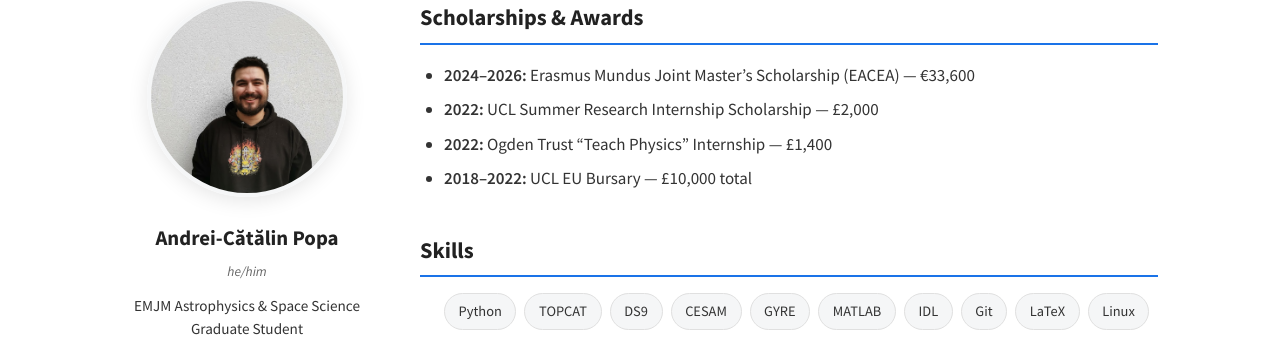
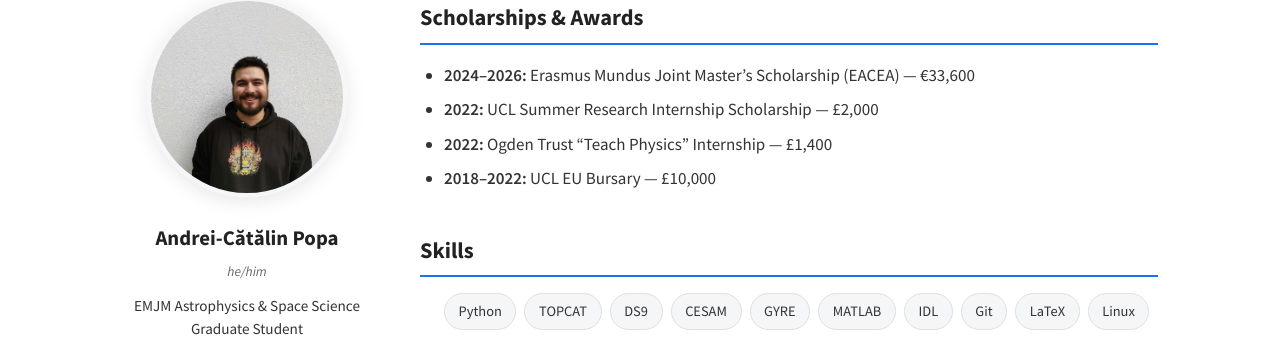
Before and after one commit to acpopa/acpopa.github.io, a Jekyll site: the page built from cv.md, in a window 1280 px wide and 900 px high, scrolled down 1281 px. Shown: the part 93-453 px from the top of the window. Built offline with Jekyll 4.4.1, drawn with Linux system fonts in a browser that asks for light colours.

Commit message:
Update cv.md

```diff
--- a/cv.md
+++ b/cv.md
@@ -71,7 +71,7 @@ permalink: /cv/
 - **2024–2026:** Erasmus Mundus Joint Master's Scholarship (EACEA) — €33,600
 - **2022:** UCL Summer Research Internship Scholarship — £2,000
 - **2022:** Ogden Trust "Teach Physics" Internship — £1,400
-- **2018–2022:** UCL EU Bursary — £10,000 total
+- **2018–2022:** UCL EU Bursary — £10,000
 
 ## Skills
 
```
